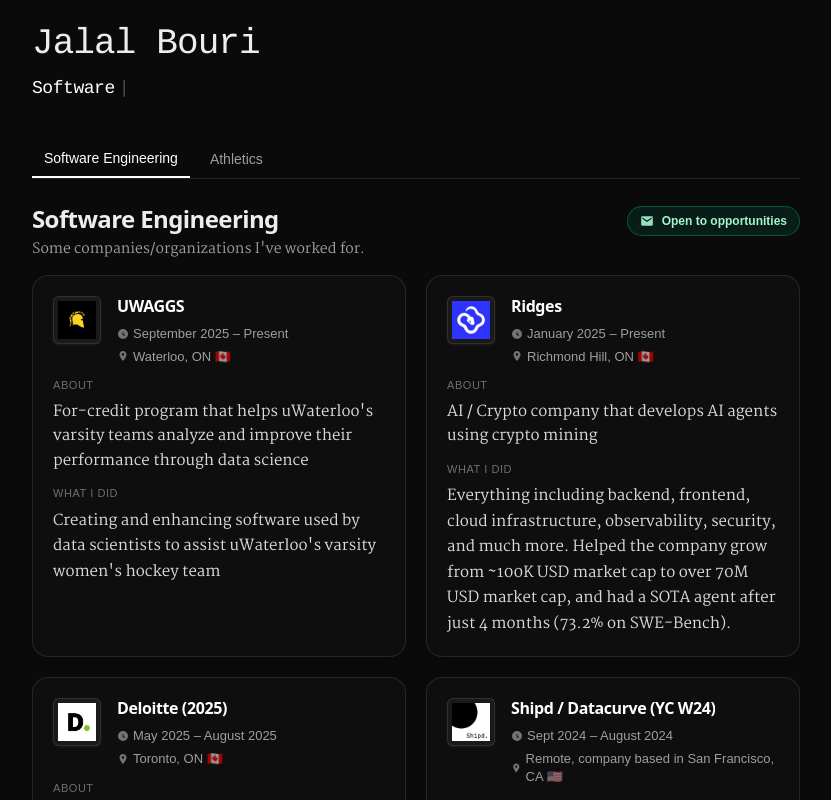
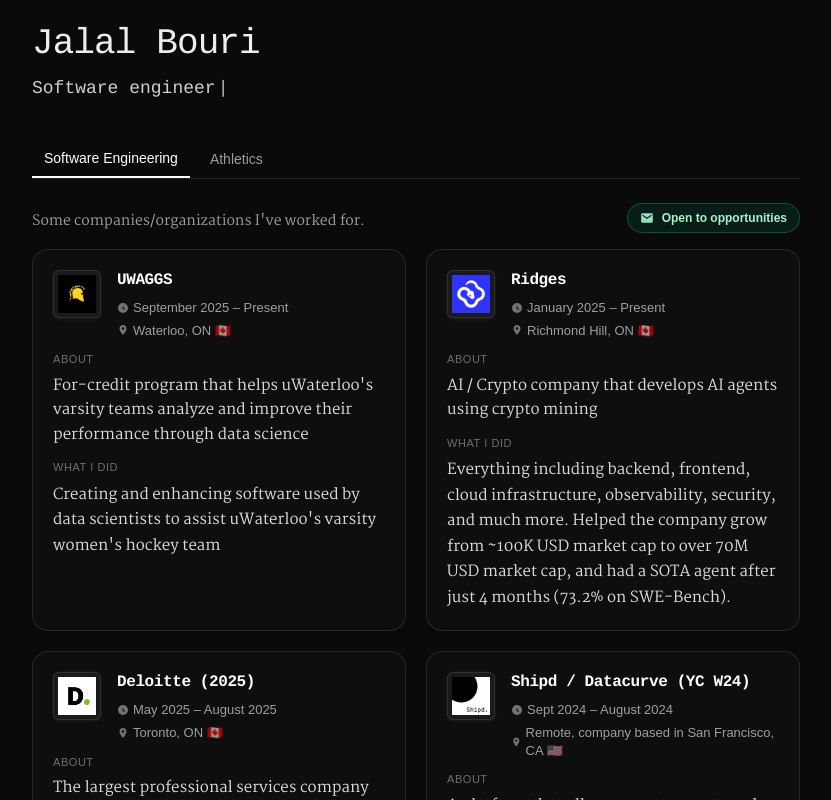
Before and after one commit to jzbouri/personal-website, a Next.js app: page / in a window 1280 px wide. Shown: the top 800 px of the page, without its empty margins (224-1055 px from the left). Built offline with nearby package versions, Linux system fonts and the light colour scheme; a web font is replaced by a local one.

Commit message:
make the typed component display the tab thats currently open

```diff
--- a/app/globals.css
+++ b/app/globals.css
@@ -11,7 +11,6 @@
   font-family: Arial, Helvetica, sans-serif;
 }
 
-/* Fonts */
 h1 {
   font-family: var(--font-mono, ui-monospace, SFMono-Regular, Menlo, monospace);
 }
@@ -23,3 +22,7 @@
 p {
   font-family: var(--font-serif, Georgia, "Times New Roman", serif);
 }
+
+.font-brand-mono {
+  font-family: var(--font-mono, ui-monospace, SFMono-Regular, Menlo, monospace);
+}
--- a/app/page.tsx
+++ b/app/page.tsx
@@ -1,5 +1,6 @@
 "use client";
 
+import { useMemo, useState } from "react";
 import Tabs from "@/components/ui/Tabs";
 import Header from "@/components/layout/Header";
 import SoftwareEngineering from "@/components/sections/SoftwareEngineering";
@@ -11,10 +12,18 @@
     { id: "athletics", label: "Athletics", content: <Athletics /> },
   ];
 
+  const [activeId, setActiveId] = useState<string>(items[0].id);
+
+  const subtitle = useMemo(() => {
+    if (activeId === "software") return "Software engineer";
+    if (activeId === "athletics") return "Athlete";
+    return "";
+  }, [activeId]);
+
   return (
     <main className="mx-auto max-w-3xl">
-      <Header />
-      <Tabs items={items} />
+      <Header subtitle={subtitle} />
+      <Tabs items={items} initialTabId={activeId} onChange={setActiveId} />
     </main>
   );
 }
--- a/components/experience/ExperienceCard.tsx
+++ b/components/experience/ExperienceCard.tsx
@@ -27,7 +27,7 @@
         </div>
         <div className="min-w-0 flex-1">
           <div className="flex items-start gap-3">
-            <h3 className="truncate text-base font-semibold leading-tight tracking-tight text-white">
+            <h3 className="truncate text-base font-semibold leading-tight tracking-tight text-white font-brand-mono">
               {item.companyName}
             </h3>
           </div>
--- a/components/layout/Header.tsx
+++ b/components/layout/Header.tsx
@@ -1,18 +1,22 @@
 "use client";
 
-import TextType from "@/components/reactbits/TextType";
+import TypingText from "@/components/reactbits/TypingText";
 
-export default function Header() {
+interface HeaderProps {
+  subtitle: string;
+}
+
+export default function Header({ subtitle }: HeaderProps) {
   return (
     <header className="mb-10">
       <h1 className="text-4xl font-mono tracking-tight">Jalal Bouri</h1>
       <div className="mt-3">
-        <TextType
-          text={["Software engineer", "Athlete"]}
+        <TypingText
+          text={subtitle}
           className="font-mono text-lg leading-none text-white/80"
           typingSpeed={80}
-          pauseDuration={1200}
-          loop={true}
+          backspaceSpeed={40}
+          pauseBeforeBackspace={0}
         />
       </div>
     </header>
--- /dev/null
+++ b/components/reactbits/TypingText.tsx
@@ -0,0 +1,113 @@
+"use client";
+
+import { useEffect, useRef, useState } from "react";
+import { gsap } from "gsap";
+
+interface TypingTextProps {
+  text: string;
+  typingSpeed?: number;
+  backspaceSpeed?: number;
+  pauseBeforeBackspace?: number;
+  className?: string;
+  showCursor?: boolean;
+  hideCursorWhileTyping?: boolean;
+  cursorCharacter?: string | React.ReactNode;
+  cursorBlinkDuration?: number;
+  cursorClassName?: string;
+}
+
+export default function TypingText({
+  text,
+  typingSpeed = 80,
+  backspaceSpeed = 40,
+  pauseBeforeBackspace = 0,
+  className = "",
+  showCursor = true,
+  hideCursorWhileTyping = false,
+  cursorCharacter = "|",
+  cursorBlinkDuration = 0.4,
+  cursorClassName = "",
+}: TypingTextProps) {
+  const [displayed, setDisplayed] = useState<string>("");
+  const [phase, setPhase] = useState<"typing" | "pausing" | "deleting">(
+    pauseBeforeBackspace > 0 ? "typing" : "typing"
+  );
+  const [pendingText, setPendingText] = useState<string | null>(null);
+  const cursorRef = useRef<HTMLSpanElement>(null);
+  const displayedLengthRef = useRef<number>(0);
+
+  useEffect(() => {
+    if (!showCursor || !cursorRef.current) return;
+    const tween = gsap.to(cursorRef.current, {
+      opacity: 0,
+      duration: cursorBlinkDuration,
+      repeat: -1,
+      yoyo: true,
+      ease: "power2.inOut",
+    });
+    return () => { tween.kill(); };
+  }, [showCursor, cursorBlinkDuration]);
+
+  useEffect(() => {
+    displayedLengthRef.current = displayed.length;
+  }, [displayed.length]);
+
+  useEffect(() => {
+    if (displayedLengthRef.current === 0) {
+      setPhase("typing");
+      setPendingText(null);
+    } else {
+      setPendingText(text);
+      setPhase("deleting");
+    }
+  }, [text]);
+
+  useEffect(() => {
+    if (phase === "typing") {
+      if (displayed === text) {
+        if (pauseBeforeBackspace > 0) {
+          const t = setTimeout(() => setPhase("deleting"), pauseBeforeBackspace);
+          return () => clearTimeout(t);
+        }
+        return;
+      }
+      const t = setTimeout(() => {
+        setDisplayed(text.slice(0, displayed.length + 1));
+      }, typingSpeed);
+      return () => clearTimeout(t);
+    }
+
+    if (phase === "deleting") {
+      if (displayed.length === 0) {
+        if (pendingText !== null) {
+          setPendingText(null);
+        }
+        setPhase("typing");
+        return;
+      }
+      const t = setTimeout(() => {
+        setDisplayed(displayed.slice(0, displayed.length - 1));
+      }, backspaceSpeed);
+      return () => clearTimeout(t);
+    }
+  }, [phase, displayed, text, typingSpeed, backspaceSpeed, pauseBeforeBackspace, pendingText]);
+
+  const shouldHideCursor =
+    hideCursorWhileTyping && (phase === "typing" || phase === "deleting");
+
+  return (
+    <span className={className} aria-live="polite" aria-atomic="true">
+      {displayed}
+      {showCursor && (
+        <span
+          ref={cursorRef}
+          className={`ml-0.5 inline-block opacity-100 align-baseline ${
+            shouldHideCursor ? "hidden" : ""
+          } ${cursorClassName}`}
+        >
+          {cursorCharacter}
+        </span>
+      )}
+    </span>
+  );
+}
--- a/components/sections/Athletics.tsx
+++ b/components/sections/Athletics.tsx
@@ -3,7 +3,6 @@
 export default function Athletics() {
   return (
     <section className="space-y-3">
-      <h2 className="text-xl font-semibold tracking-tight">Athletics</h2>
       <p className="text-white/60">Coming soon.</p>
     </section>
   );
--- a/components/sections/SoftwareEngineering.tsx
+++ b/components/sections/SoftwareEngineering.tsx
@@ -88,9 +88,6 @@
     <section className="space-y-4">
       <div className="flex items-baseline justify-between">
         <div>
-          <h2 className="text-2xl font-semibold tracking-tight">
-            Software Engineering
-          </h2>
           <p className="mt-1 text-sm text-white/60">Some companies/organizations I&apos;ve worked for.</p>
         </div>
         <div className="flex">
```
